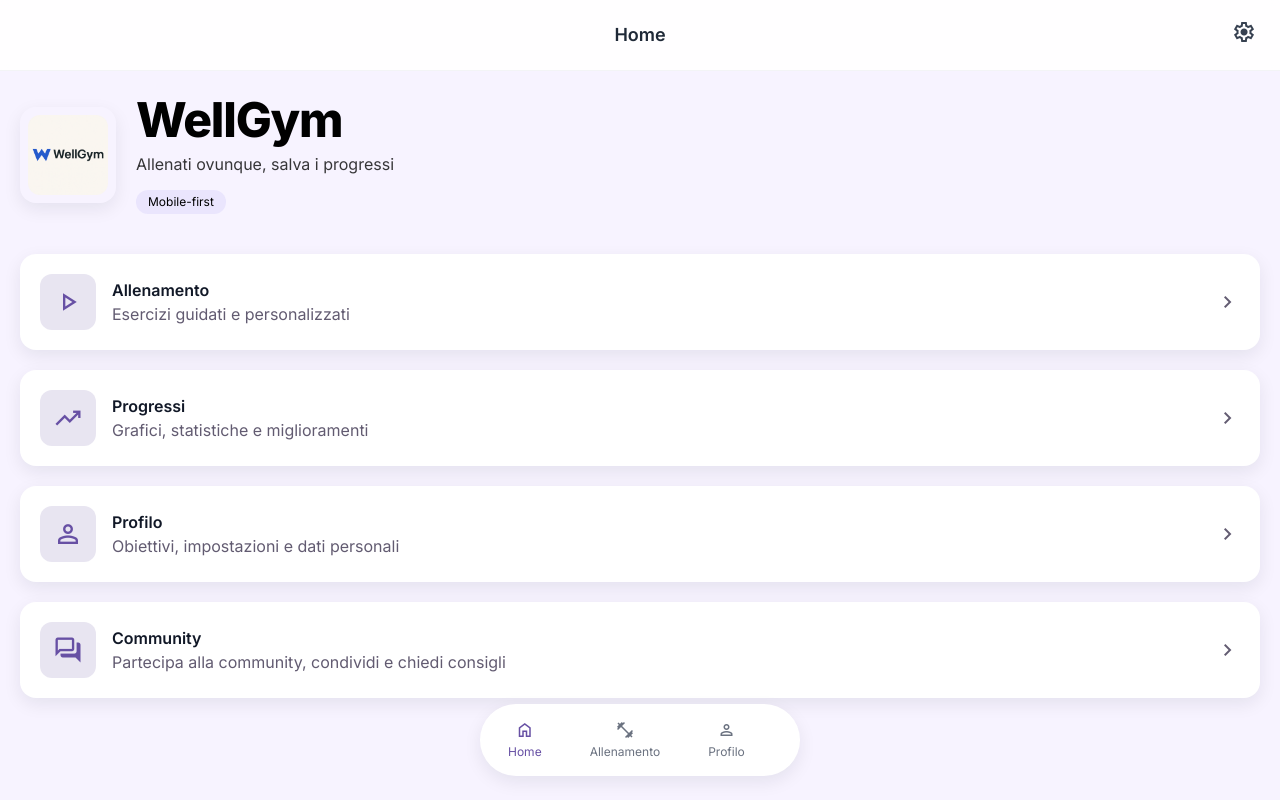
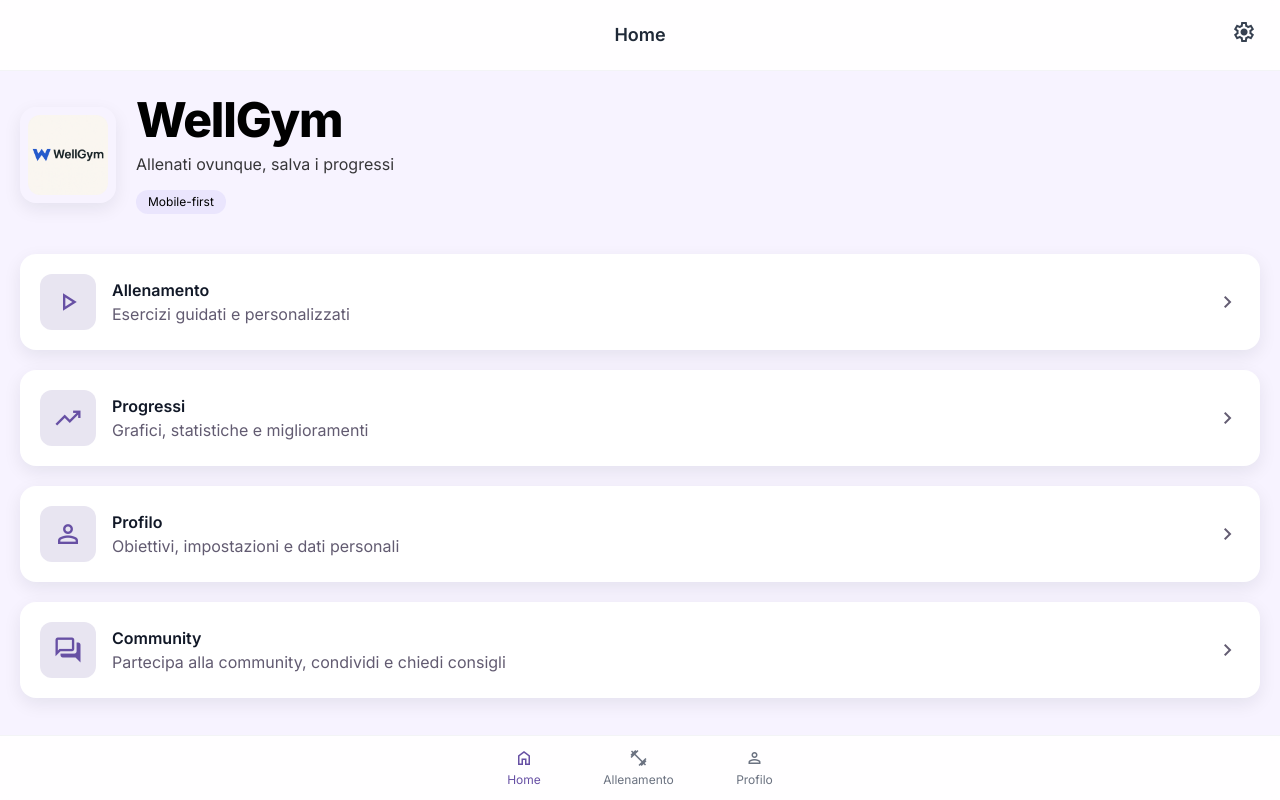
Before and after one commit to Sambuzi/A5, a React (Vite) app: page / in a window 1280 px wide. Built offline with nearby package versions, Linux system fonts and the light colour scheme.

Commit message:
changed BottomNav

```diff
--- a/src/components/BottomNav.jsx
+++ b/src/components/BottomNav.jsx
@@ -1,24 +1,25 @@
 import React from 'react'
-import { Link, useLocation } from 'react-router-dom'
+import { Link, useLocation, useNavigate } from 'react-router-dom'
 
 export default function BottomNav(){
   const loc = useLocation()
+  const navigate = useNavigate()
   const active = (p)=> loc.pathname === p
 
   return (
-    <nav className="fixed left-1/2 -translate-x-1/2 bottom-4 z-40 sm:bottom-6">
-      <div className="flex items-center gap-6 px-4 py-2 rounded-full bg-white elev-2" style={{minWidth: 320}}>
-        <Link to="/" aria-label="Home" className={`flex flex-col items-center justify-center gap-1 px-3 py-2 rounded-full ${active('/')? 'text-primary' : 'text-gray-500'}`}>
+    <nav className="fixed bottom-0 left-0 right-0 z-50 bg-white/90 backdrop-blur-sm border-t border-gray-100">
+      <div className="mx-auto max-w-[360px] w-full px-4 py-2 flex items-center justify-around">
+        <Link to="/" aria-label="Home" className={`flex flex-col items-center justify-center gap-1 px-3 py-1 rounded-md ${active('/')? 'text-primary' : 'text-gray-500'}`} aria-current={active('/')? 'page' : undefined}>
           <span className="material-symbols-outlined text-xl leading-none">home</span>
           <span className="text-xs">Home</span>
         </Link>
 
-        <Link to="/workout" aria-label="Workout" className={`flex flex-col items-center justify-center gap-1 px-3 py-2 rounded-full ${active('/workout')? 'text-primary' : 'text-gray-500'}`}>
+        <Link to="/workout" aria-label="Allenamento" className={`flex flex-col items-center justify-center gap-1 px-3 py-1 rounded-md ${active('/workout')? 'text-primary' : 'text-gray-500'}`} aria-current={active('/workout')? 'page' : undefined}>
           <span className="material-symbols-outlined text-xl leading-none">fitness_center</span>
           <span className="text-xs">Allenamento</span>
         </Link>
 
-        <Link to="/profile" aria-label="Profile" className={`flex flex-col items-center justify-center gap-1 px-3 py-2 rounded-full ${active('/profile')? 'text-primary' : 'text-gray-500'}`}>
+        <Link to="/profile" aria-label="Profilo" className={`flex flex-col items-center justify-center gap-1 px-3 py-1 rounded-md ${active('/profile')? 'text-primary' : 'text-gray-500'}`} aria-current={active('/profile')? 'page' : undefined}>
           <span className="material-symbols-outlined text-xl leading-none">person</span>
           <span className="text-xs">Profilo</span>
         </Link>
```
